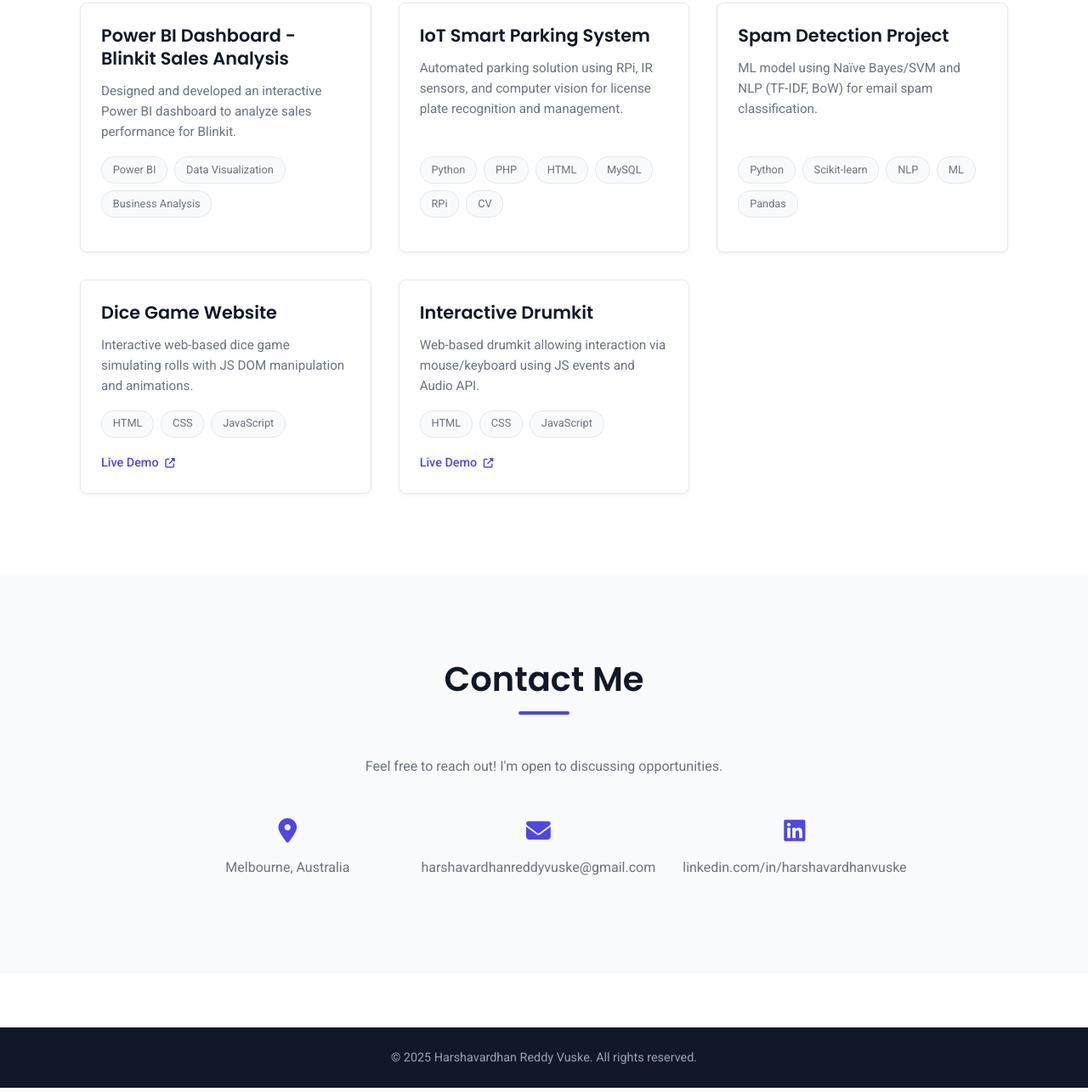
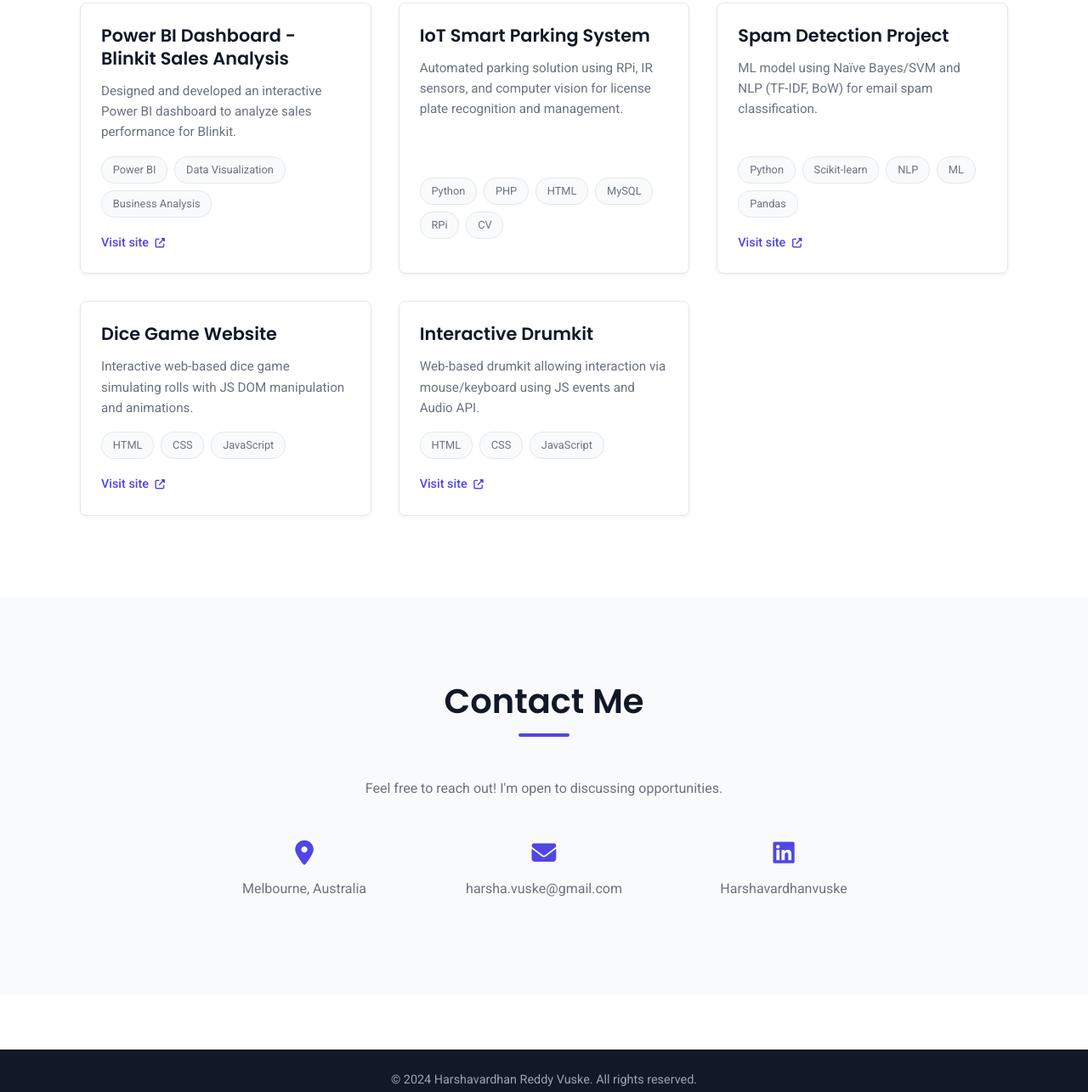
Before and after one commit to harshavardhan-github/portfolio, a plain HTML site: page index.html in a window 1280 px wide. Shown: the part 3454-4739 px from the top of the page at 85% size. Drawn offline with nearby package versions, Linux system fonts and the light colour scheme.

Commit message:
Update index.html

```diff
--- a/index.html
+++ b/index.html
@@ -44,9 +44,9 @@
                         Data enthusiast skilled in analysis, visualization, and modeling. Turning data into insights.
                     </p>
                     <div class="social-icons">
-                        <a href="https://www.linkedin.com/in/harshavardhanvuske" target="_blank" aria-label="LinkedIn"><i class="fab fa-linkedin"></i></a>
-                        <a href="mailto:harshavardhanreddyvuske@gmail.com" aria-label="Email"><i class="fas fa-envelope"></i></a>
-                        <a href="https://harshavardhan-github.github.io/CV/" target="_blank" aria-label="Portfolio/CV"><i class="fas fa-briefcase"></i></a>
+                        <a href="https://www.linkedin.com/in/harshavardhanvuske/" target="_blank" aria-label="LinkedIn"><i class="fab fa-linkedin"></i></a>
+                        <a href="mailto:harsha.vuske@gmail.com" aria-label="Email"><i class="fas fa-envelope"></i></a>
+                        <a href="https://harshavardhan-github.github.io/portfolio/" target="_blank" aria-label="Portfolio/CV"><i class="fas fa-briefcase"></i></a>
 
                     </div>
                     <a href="#projects" class="btn btn-primary">View My Work</a>
@@ -127,7 +127,7 @@
                         <div class="timeline-content">
                             <h3>Bachelor of Technology (B.Tech)</h3>
                             <p>Malla Reddy College of Engineering, Hyderabad, India</p>
-                             <span class="date">June 2017 - May 2021</span>
+                             <span class="date">June 2017 - March 2021</span>
                         </div>
                     </div>
 
@@ -167,6 +167,9 @@
                             <div class="card-tags">
                                 <span>Power BI</span><span>Data Visualization</span><span>Business Analysis</span>
                             </div>
+                            <div class="card-links">
+                                <a href="https://drive.google.com/drive/folders/1vDvE4za1mYmVMx5CWDCLPHych89HIK6k?usp=drive_link" target="_blank" class="btn-link">Visit site <i class="fas fa-external-link-alt"></i></a>
+                            </div>
                         </div>
                     </div>
 
@@ -191,6 +194,9 @@
                             <div class="card-tags">
                                 <span>Python</span><span>Scikit-learn</span><span>NLP</span><span>ML</span><span>Pandas</span>
                             </div>
+                            <div class="card-links">
+                                <a href="https://harshavardhan-github.github.io/Spam-Email-Detection/" target="_blank" class="btn-link">Visit site <i class="fas fa-external-link-alt"></i></a>
+                            </div>
                         </div>
                     </div>
 
@@ -204,7 +210,7 @@
                                 <span>HTML</span><span>CSS</span><span>JavaScript</span>
                             </div>
                             <div class="card-links">
-                                <a href="#" target="_blank" class="btn-link">Live Demo <i class="fas fa-external-link-alt"></i></a>
+                                <a href="https://harshavardhan-github.github.io/dicegame/" target="_blank" class="btn-link">Visit site <i class="fas fa-external-link-alt"></i></a>
                             </div>
                         </div>
                     </div>
@@ -219,7 +225,7 @@
                                 <span>HTML</span><span>CSS</span><span>JavaScript</span>
                             </div>
                             <div class="card-links">
-                                <a href="#" target="_blank" class="btn-link">Live Demo <i class="fas fa-external-link-alt"></i></a>
+                                <a href="https://harshavardhan-github.github.io/harshaDrumkit/" target="_blank" class="btn-link">Visit site <i class="fas fa-external-link-alt"></i></a>
                             </div>
                         </div>
                     </div>
@@ -240,11 +246,11 @@
                     </div>
                      <div class="contact-item">
                         <i class="fas fa-envelope"></i>
-                         <a href="mailto:harshavardhanreddyvuske@gmail.com">harshavardhanreddyvuske@gmail.com</a>
+                         <a href="mailto:harsha.vuske@gmail.com">harsha.vuske@gmail.com</a>
                     </div>
                     <div class="contact-item">
                         <i class="fab fa-linkedin"></i>
-                        <a href="https://www.linkedin.com/in/harshavardhanvuske" target="_blank">linkedin.com/in/harshavardhanvuske</a>
+                        <a href="https://www.linkedin.com/in/harshavardhanvuske/" target="_blank">Harshavardhanvuske</a>
                     </div>
 
                 </div>
@@ -254,7 +260,7 @@
 
     <footer class="footer">
         <div class="container">
-             <p>&copy; 2025 Harshavardhan Reddy Vuske. All rights reserved.</p>
+             <p>&copy; 2024 Harshavardhan Reddy Vuske. All rights reserved.</p>
 
         </div>
     </footer>
```
